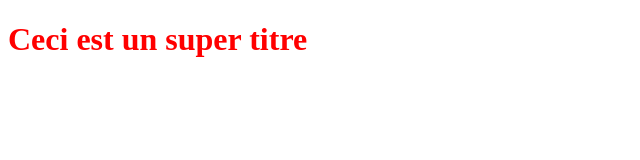
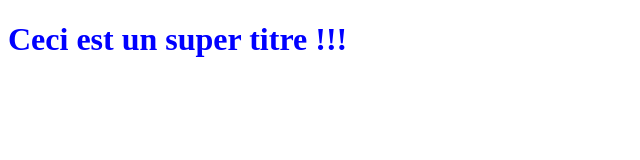
Before and after one commit to Ap0Klypse/formation, a plain HTML site: page index.html in a window 1280 px wide. Shown: the whole page, without its empty margins (0-640 px from the left). Drawn offline with Linux system fonts and the light colour scheme.

Commit message:
titre bleu et git add styles.css !

```diff
--- a/index.html
+++ b/index.html
@@ -6,6 +6,6 @@
 	<link rel="stylesheet" type="text/css" href="styles.css">
 </head>
 <body>
-	<h1>Ceci est un super titre</h1>
+	<h1>Ceci est un super titre !!!</h1>
 </body>
 </html>
--- a/styles.css
+++ b/styles.css
@@ -1,5 +1,5 @@
 h1 {
 
-	color : red;
+	color : blue;
 
 }
```
